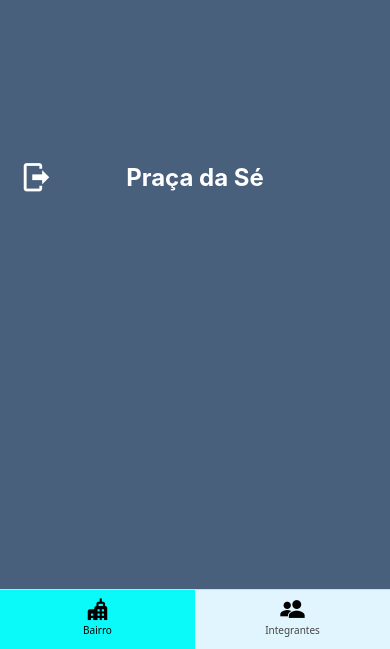
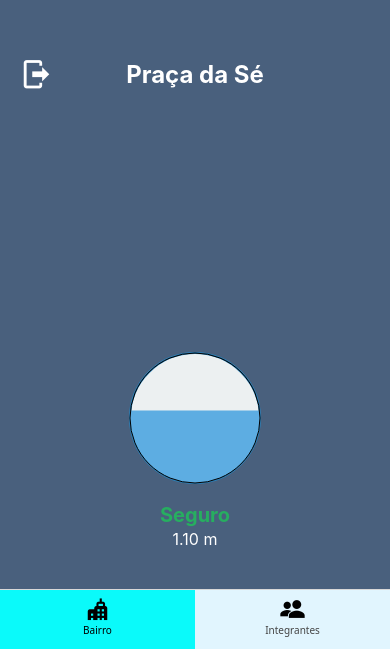
Before and after one commit to Lugia-Weather/mobile, a React Native app: screen /Tabs in a window 390 px wide. Shown: the part 195-844 px from the top of the page. Built offline with nearby package versions, Linux system fonts and the light colour scheme.

Commit message:
feat(WaterLevel): water level representation component

```diff
--- a/package.json
+++ b/package.json
@@ -22,7 +22,8 @@
     "react-native-maps-directions": "^1.9.0",
     "react-native-safe-area-context": "5.4.0",
     "react-native-screens": "~4.10.0",
-    "react-native-vector-icons": "^10.2.0"
+    "react-native-vector-icons": "^10.2.0",
+    "react-native-svg": "15.11.2"
   },
   "devDependencies": {
     "@babel/core": "^7.25.2",
--- /dev/null
+++ b/src/components/WaterLevel.tsx
@@ -0,0 +1,87 @@
+import React from "react";
+import { View, Text, StyleSheet } from "react-native";
+import Svg, { Circle, ClipPath, Rect, G } from "react-native-svg";
+
+interface WaterLevelGaugeProps {
+  level: number;
+}
+
+const CIRCLE_SIZE = 150;
+const RADIUS = CIRCLE_SIZE / 2 - 10;
+const CENTER = CIRCLE_SIZE / 2;
+
+const getStatus = (level: number) => {
+  if (level <= 1.5) {
+    return { text: "Seguro", color: "#27ae60" };
+  }
+  if (level <= 1.9) {
+    return { text: "Risco de alagamento", color: "#f1c40f" };
+  }
+  return { text: "Alerta", color: "#e74c3c" };
+};
+
+export default function WaterLevel({ level }: WaterLevelGaugeProps) {
+  const { text, color } = getStatus(level);
+
+  const percent = Math.min(Math.max(level / 2, 0), 1);
+
+  const waterHeight = CIRCLE_SIZE * percent;
+
+  return (
+    <View style={styles.container}>
+      <Svg width={CIRCLE_SIZE} height={CIRCLE_SIZE}>
+        <Circle
+          cx={CENTER}
+          cy={CENTER}
+          r={RADIUS}
+          stroke="#2980b9"
+          strokeWidth={2}
+          fill="#ecf0f1"
+        />
+
+        <ClipPath id="clip">
+          <Circle cx={CENTER} cy={CENTER} r={RADIUS} />
+        </ClipPath>
+
+        <G clipPath="url(#clip)">
+          <Rect
+            x={0}
+            y={CIRCLE_SIZE - waterHeight}
+            width={CIRCLE_SIZE}
+            height={waterHeight}
+            fill="#5dade2"
+          />
+        </G>
+
+        <Circle
+          cx={CENTER}
+          cy={CENTER}
+          r={RADIUS}
+          stroke="#000"
+          strokeWidth={1}
+          fill="transparent"
+        />
+      </Svg>
+
+      <Text style={[styles.status, { color }]}>{text}</Text>
+      <Text style={styles.level}>{level.toFixed(2)} m</Text>
+    </View>
+  );
+}
+
+const styles = StyleSheet.create({
+  container: {
+    alignItems: "center",
+    justifyContent: "center",
+  },
+  status: {
+    marginTop: 10,
+    fontWeight: "bold",
+    fontSize: 20,
+  },
+  level: {
+    marginTop: 2,
+    fontSize: 16,
+    color: "white",
+  },
+});
--- a/src/pages/Bairro.tsx
+++ b/src/pages/Bairro.tsx
@@ -1,10 +1,12 @@
 import { StyleSheet, Text, View } from "react-native";
 import HeaderPages from "../components/HeaderPages";
+import WaterLevel from "../components/WaterLevel";
 
 export default function Bairro({ navigation }: any) {
   return (
     <View style={styles.container}>
       <HeaderPages title="Praça da Sé" navigation={navigation} />
+      <WaterLevel level={1.1} />
     </View>
   );
 }
```
Also changed, not shown: 1 other file (tests, documents, lock files or other folders).
